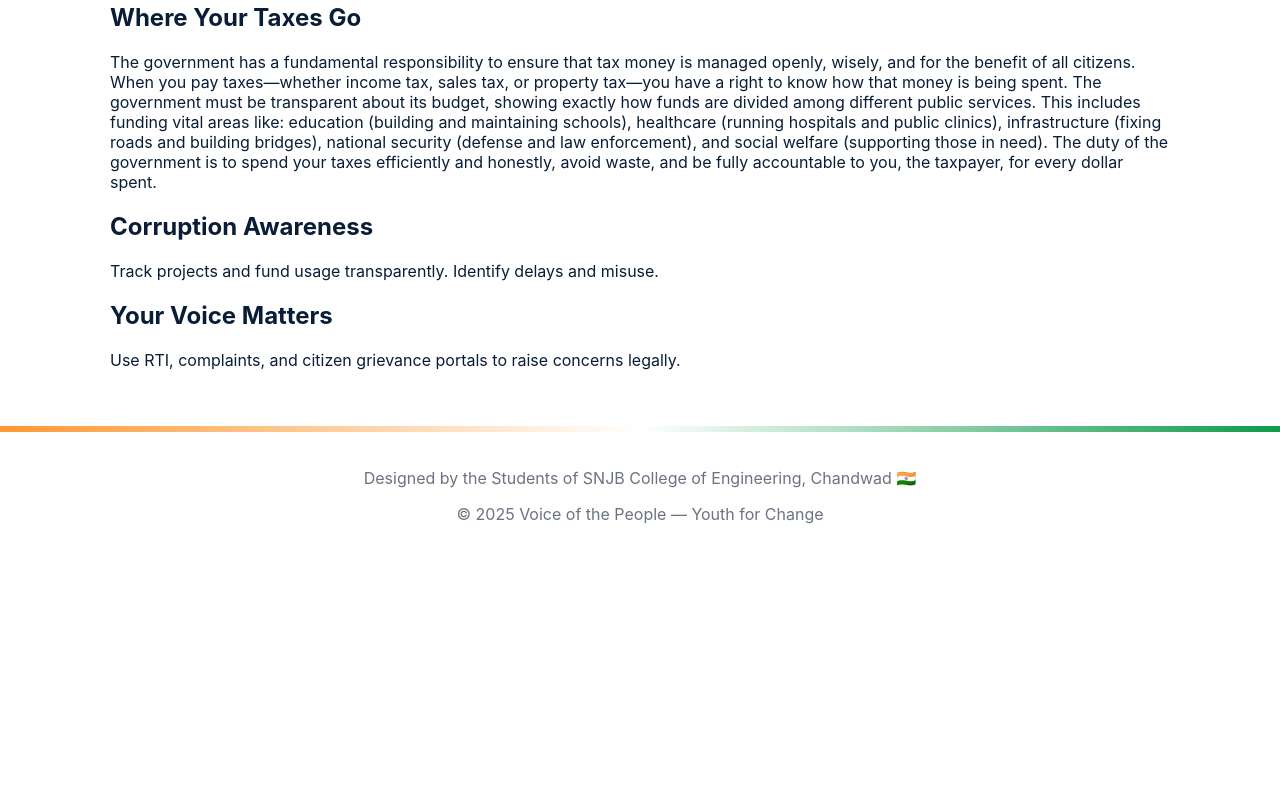
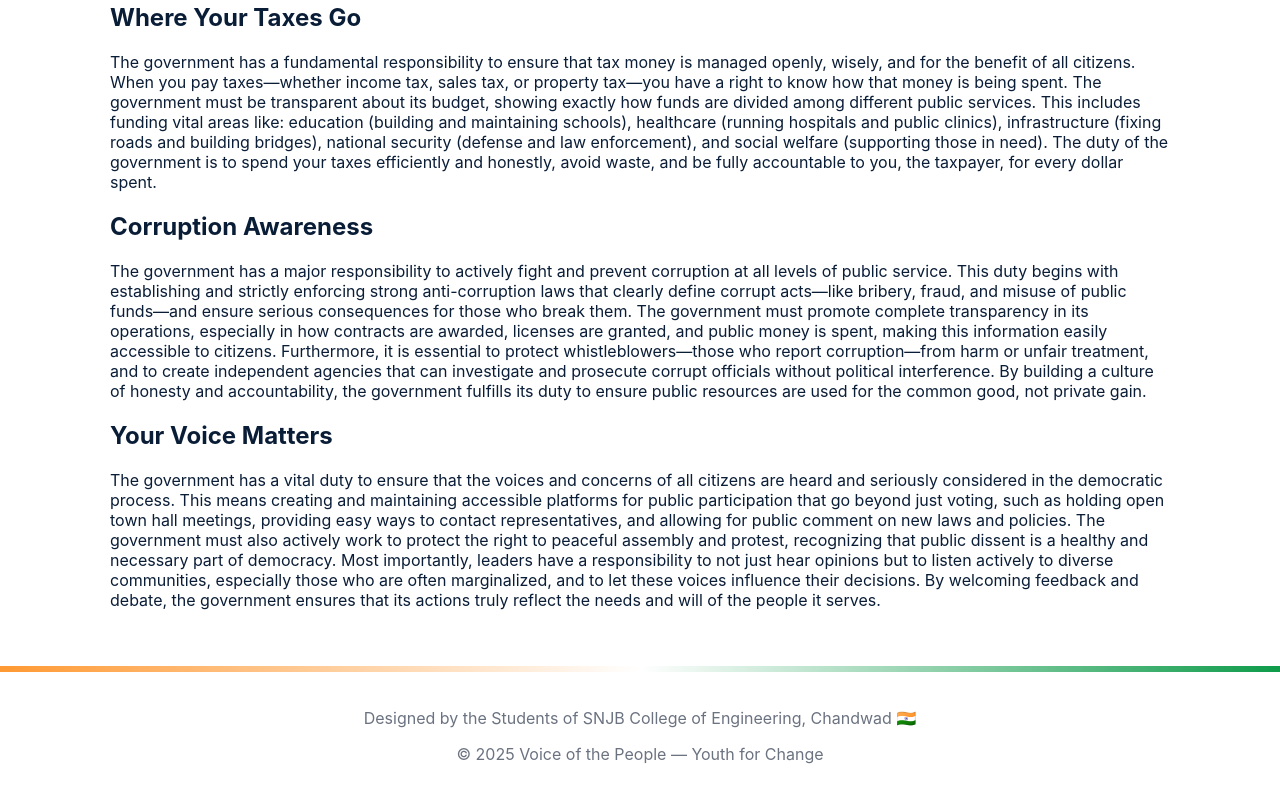
Before and after one commit to TejasJain676/voice-of-the-people, a plain HTML site: page government.html in a window 1280 px wide. Shown: the part 1683-2485 px from the top of the page. Before the commit the page ends 2263 px from the top, so only its background shows below. Drawn offline with Linux system fonts and the light colour scheme; no server answers.

Commit message:
Update government.html

```diff
--- a/government.html
+++ b/government.html
@@ -52,12 +52,12 @@ However, this right is not absolute; the government also has the duty to put in
 
 <section>
 <h2>Corruption Awareness</h2>
-<p>Track projects and fund usage transparently. Identify delays and misuse.</p>
+<p>The government has a major responsibility to actively fight and prevent corruption at all levels of public service. This duty begins with establishing and strictly enforcing strong anti-corruption laws that clearly define corrupt acts—like bribery, fraud, and misuse of public funds—and ensure serious consequences for those who break them. The government must promote complete transparency in its operations, especially in how contracts are awarded, licenses are granted, and public money is spent, making this information easily accessible to citizens. Furthermore, it is essential to protect whistleblowers—those who report corruption—from harm or unfair treatment, and to create independent agencies that can investigate and prosecute corrupt officials without political interference. By building a culture of honesty and accountability, the government fulfills its duty to ensure public resources are used for the common good, not private gain.</p>
 </section>
 
 <section>
 <h2>Your Voice Matters</h2>
-<p>Use RTI, complaints, and citizen grievance portals to raise concerns legally.</p>
+<p>The government has a vital duty to ensure that the voices and concerns of all citizens are heard and seriously considered in the democratic process. This means creating and maintaining accessible platforms for public participation that go beyond just voting, such as holding open town hall meetings, providing easy ways to contact representatives, and allowing for public comment on new laws and policies. The government must also actively work to protect the right to peaceful assembly and protest, recognizing that public dissent is a healthy and necessary part of democracy. Most importantly, leaders have a responsibility to not just hear opinions but to listen actively to diverse communities, especially those who are often marginalized, and to let these voices influence their decisions. By welcoming feedback and debate, the government ensures that its actions truly reflect the needs and will of the people it serves.</p>
 </section>
 
 </main>
```
